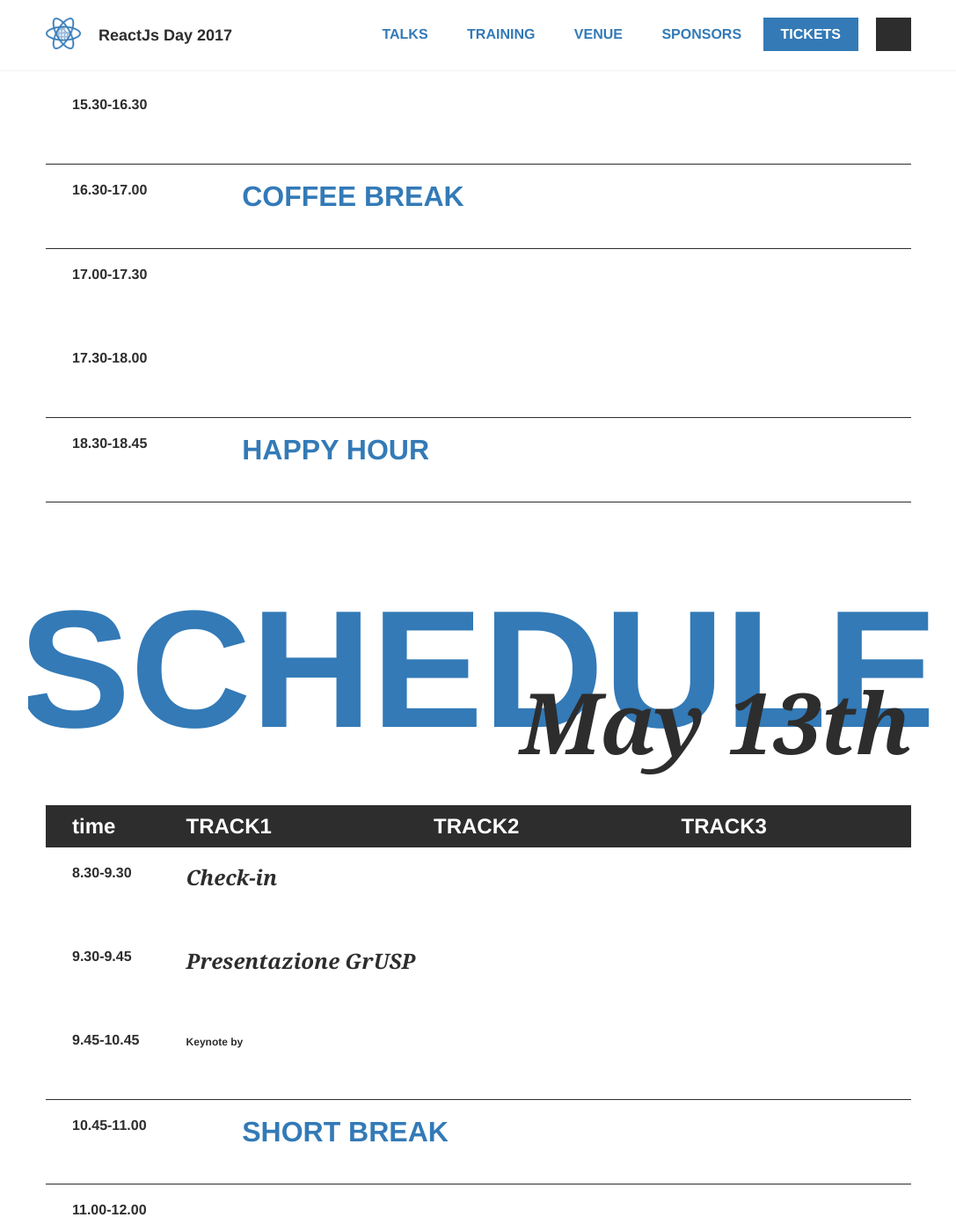
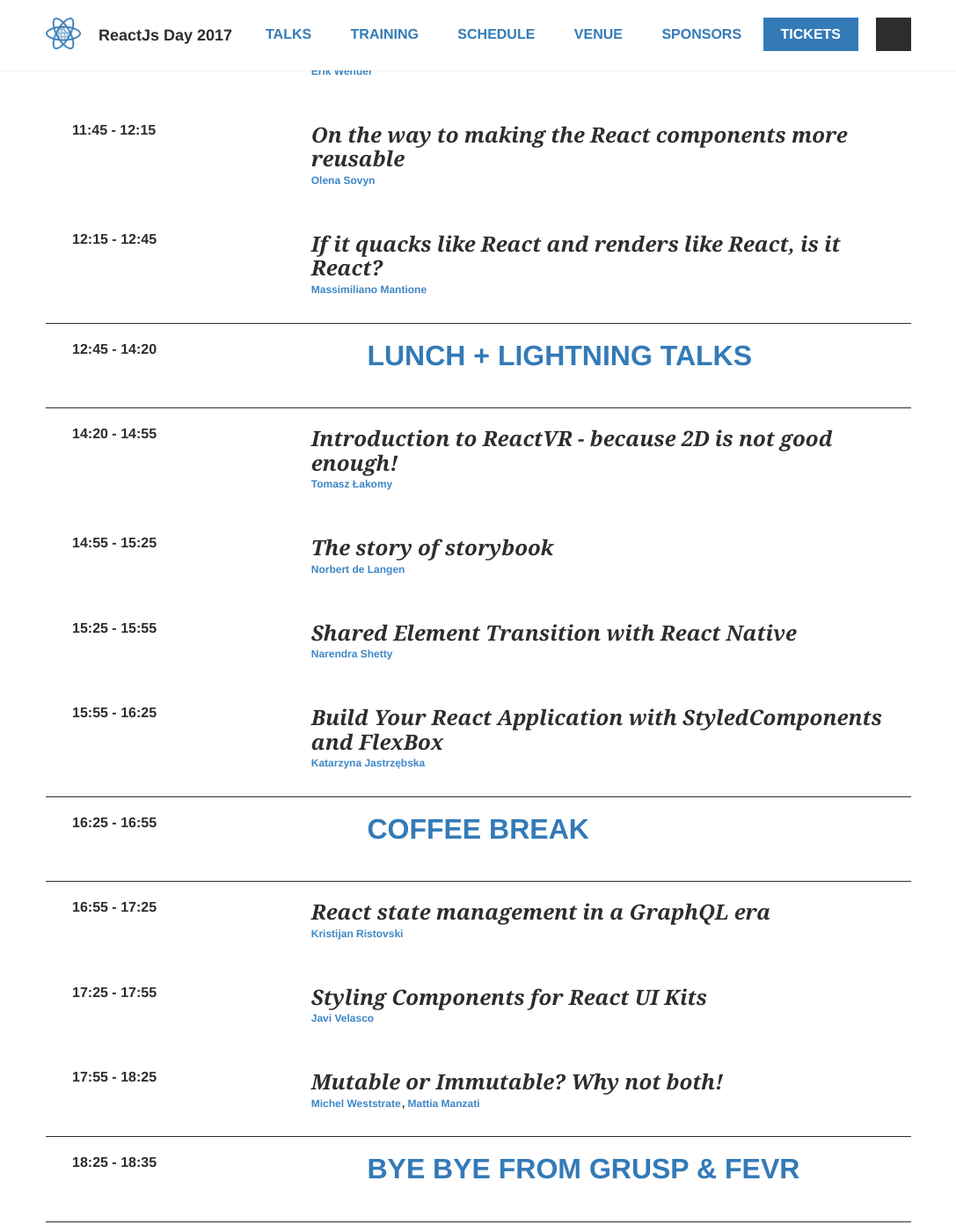
Before and after one commit to GrUSP/2017.reactjsday.it, a Jekyll site: the page built from schedule.html, in a window 1280 px wide and 1400 px high, scrolled down 993 px. Shown: the whole window at 88% size, without its empty margins (96-1183 px from the left). Built offline with Jekyll 4.4.1, drawn with Linux system fonts in a browser that asks for light colours; some web fonts are replaced; some of the changed text lies outside the part shown.

Commit message:
Added and activated schedule

```diff
--- a/_data/conference.yml
+++ b/_data/conference.yml
@@ -8,5 +8,5 @@
 call_for_paper_url: https://docs.google.com/forms/d/e/1FAIpQLSd0xm7YP_ASTLYR10OVvvIIdvDiSGOXy48SCnyJbZiqvXQWvA/viewform
 call_for_paper: false
 talks_available: true
-schedule_available: false
+schedule_available: true
 training_available: true
--- a/schedule.html
+++ b/schedule.html
@@ -4,57 +4,43 @@
 
 <div class="limit limit--top-margin">
 
-  {% include schedule/intro.html date='May 12th' %}
+  {% include schedule/intro.html date='October 6th' %}
 
   <div class="schedule" data-dates="1-25,5-12,1-24">
     <table class="schedule__table">
       <thead>
-        {% include schedule/header.html tracks='3' %}
+        {% include schedule/header.html tracks='1' %}
       </thead>
       <tbody>
-        {% include schedule/event.html time='8.30-9.30' title='Check-in' fill='true' %}
-        {% include schedule/event.html time='9.30-9.45' title='Presentazione GrUSP' fill='true' %}
+        {% include schedule/event.html time='08:30 - 09:20' title='Check-in' fill='true' %}
+        {% include schedule/event.html time='09:20 - 09:30' title='GrUSP presentation' fill='true' %}
+        {% include schedule/event.html time='09:30 - 09:40' title='FEVR & ReactJS Day presentation' fill='true' %}
 
-        {% include schedule/talk.html time='9.45-10.45' title='Deploying PHP 7' keynote='true' fill='true' %}
+        {% include schedule/talk.html time='09:40 - 10:25' title='setState demystified' keynote='true' fill='true' %}
+        {% include schedule/talk.html time='10:25 - 10:55' title='Why you should (not) build a reusable components library for your company' fill='true' %}
 
-        {% include schedule/pause.html time='10.45-11.00' title='Short break' icon="coffee" fill='true' %}
+        {% include schedule/pause.html time='10:55 - 11:15' title='Short break' icon="coffee" fill='true' %}
 
-        <tr>
-          {% include schedule/talk.html title='Your API is a UI' time='11.00-12.00' %}
-          {% include schedule/talk.html title='Deploying PHP 7' %}
-          {% include schedule/talk.html title='Deploying PHP 7' %}
-        </tr>
+        {% include schedule/talk.html time='11:15 - 11:45' title='Introduction To Elm For React Developers' fill='true' %}
+        {% include schedule/talk.html time='11:45 - 12:15' title='On the way to making the React components more reusable' fill='true' %}
+        {% include schedule/talk.html time='12:15 - 12:45' title='If it quacks like React and renders like React, is it React?' fill='true' %}
 
-        {% include schedule/pause.html time='13.00-14.30' title='Lunch' icon="food" fill='true' %}
+        {% include schedule/pause.html time='12:45 - 14:20' title='Lunch + Lightning talks' icon="food" fill='true' %}
 
-        <tr>
-          {% include schedule/talk.html title='Your API is a UI' time='14.30-15.30' %}
-          {% include schedule/talk.html title='PHP 7 performances from PHP 5' %}
-          {% include schedule/talk.html title='Ah quindi non... PHP' %}
-        </tr>
+        {% include schedule/talk.html time='14:20 - 14:55' title='Introduction to ReactVR - because 2D is not good enough!' fill='true' %}
+        {% include schedule/talk.html time='14:55 - 15:25' title='The story of storybook' fill='true' %}
+        {% include schedule/talk.html time='15:25 - 15:55' title='Shared Element Transition with React Native' fill='true' %}
+        {% include schedule/talk.html time='15:55 - 16:25' title='Build Your React Application with StyledComponents and FlexBox' fill='true' %}
 
-        <tr>
-          {% include schedule/talk.html title='Your API is a UI' time='15.30-16.30' %}
-          {% include schedule/talk.html title='PHP 7 performances from PHP 5' %}
-          {% include schedule/talk.html title='Ah quindi non... PHP' %}
-        </tr>
+        {% include schedule/pause.html time='16:25 - 16:55' title='Coffee break' icon="coffee" fill='true' %}
 
-        {% include schedule/pause.html time='16.30-17.00' title='Coffee break' icon="coffee" fill='true' %}
+        {% include schedule/talk.html time='16:55 - 17:25' title='React state management in a GraphQL era' fill='true' %}
+        {% include schedule/talk.html time='17:25 - 17:55' title='Styling Components for React UI Kits' fill='true' %}
+        {% include schedule/talk.html time='17:55 - 18:25' title='Mutable or Immutable? Why not both!' fill='true' %}
 
-        <tr>
-          {% include schedule/talk.html title='Your API is a UI' time='17.00-17.30' %}
-          {% include schedule/talk.html title='PHP 7 performances from PHP 5' %}
-          {% include schedule/talk.html title='Ah quindi non... PHP' %}
-        </tr>
+        {% include schedule/pause.html time='18:25 - 18:35' title='Bye bye from GrUSP & FEVR' icon="bar" fill='true' %}
 
-        <tr>
-          {% include schedule/talk.html title='Your API is a UI' time='17.30-18.00' %}
-          {% include schedule/talk.html title='PHP 7 performances from PHP 5' %}
-          {% include schedule/talk.html title='Ah quindi non... PHP' %}
-        </tr>
-
-        {% include schedule/pause.html time='18.30-18.45' title='Happy hour' icon="bar" fill='true' %}
-
+        {% include schedule/pause.html time='18:40 - 20:00' title='Happy hour!' icon="bar" fill='true' %}
       </tbody>
     </table>
   </div>
@@ -65,126 +51,38 @@
         {% include schedule/header.html track='1' %}
       </thead>
       <tbody>
-        {% include schedule/event.html time='8.30-9.30' title='Check-in' %}
-        {% include schedule/event.html time='9.30-9.45' title='Presentazione GrUSP' %}
+        {% include schedule/event.html time='08:30 - 09:20' title='Check-in' fill='true' %}
+        {% include schedule/event.html time='09:20 - 09:30' title='GrUSP presentation' fill='true' %}
+        {% include schedule/event.html time='09:30 - 09:40' title='FEVR & ReactJS Day presentation' fill='true' %}
 
-        <tr>{% include schedule/talk.html time='9.45-10.45' title='Deploying PHP 7' keynote='true' %}</tr>
+        {% include schedule/talk.html time='09:40 - 10:25' title='setState demystified' keynote='true' fill='true' %}
+        {% include schedule/talk.html time='10:25 - 10:55' title='Why you should (not) build a reusable components library for your company' fill='true' %}
 
-        {% include schedule/pause.html time='10.45-11.00' title='Short break' icon="coffee" %}
+        {% include schedule/pause.html time='10:55 - 11:15' title='Short break' icon="coffee" fill='true' %}
 
-        <tr>{% include schedule/talk.html time='11.00-12.00' title='Your API is a UI' %}</tr>
+        {% include schedule/talk.html time='11:15 - 11:45' title='Introduction To Elm For React Developers' fill='true' %}
+        {% include schedule/talk.html time='11:45 - 12:15' title='On the way to making the React components more reusable' fill='true' %}
+        {% include schedule/talk.html time='12:15 - 12:45' title='If it quacks like React and renders like React, is it React?' fill='true' %}
 
-        {% include schedule/pause.html time='13.00-14.30' title='Lunch' icon="food" %}
+        {% include schedule/pause.html time='12:45 - 14:20' title='Lunch + Lightning talks' icon="food" fill='true' %}
 
-        <tr>{% include schedule/talk.html time='14.30-15.30' title='Deploying PHP 7' %}</tr>
-        <tr>{% include schedule/talk.html time='15.30-16.30' title='Your API is a UI' %}</tr>
+        {% include schedule/talk.html time='14:20 - 14:55' title='Introduction to ReactVR - because 2D is not good enough!' fill='true' %}
+        {% include schedule/talk.html time='14:55 - 15:25' title='The story of storybook' fill='true' %}
+        {% include schedule/talk.html time='15:25 - 15:55' title='Shared Element Transition with React Native' fill='true' %}
+        {% include schedule/talk.html time='15:55 - 16:25' title='Build Your React Application with StyledComponents and FlexBox' fill='true' %}
 
-        {% include schedule/pause.html time='16.30-17.00' title='Coffee break' icon="coffee" %}
+        {% include schedule/pause.html time='16:25 - 16:55' title='Coffee break' icon="coffee" fill='true' %}
 
-        <tr>{% include schedule/talk.html time='17.00-17.30' title='Deploying PHP 7'  %}</tr>
-        <tr>{% include schedule/talk.html time='17.30-18.00' title='Your API is a UI' %}</tr>
+        {% include schedule/talk.html time='16:55 - 17:25' title='React state management in a GraphQL era' fill='true' %}
+        {% include schedule/talk.html time='17:25 - 17:55' title='Styling Components for React UI Kits' fill='true' %}
+        {% include schedule/talk.html time='17:55 - 18:25' title='Mutable or Immutable? Why not both!' fill='true' %}
 
-        {% include schedule/pause.html time='18.30-18.45' title='Happy hour' icon="bar" fill='true' %}
+        {% include schedule/pause.html time='18:25 - 18:35' title='Bye bye from GrUSP & FEVR' icon="bar" fill='true' %}
 
+        {% include schedule/pause.html time='18:40 - 20:00' title='Happy hour!' icon="bar" fill='true' %}
       </tbody>
     </table>
   </div>
-
-
-
-
-
-
-
-
-
-
-  {% include schedule/intro.html date='May 13th' %}
-
-  <div class="schedule" data-dates="5-13">
-    <table class="schedule__table">
-      <thead>
-        {% include schedule/header.html tracks='3' %}
-      </thead>
-      <tbody>
-        {% include schedule/event.html time='8.30-9.30' title='Check-in' fill='true' %}
-        {% include schedule/event.html time='9.30-9.45' title='Presentazione GrUSP' fill='true' %}
-
-        {% include schedule/talk.html time='9.45-10.45' title='Deploying PHP 7' keynote='true' fill='true' %}
-
-        {% include schedule/pause.html time='10.45-11.00' title='Short break' icon="coffee" fill='true' %}
-
-        <tr>
-          {% include schedule/talk.html title='Your API is a UI' time='11.00-12.00' %}
-          {% include schedule/talk.html title='Deploying PHP 7' %}
-          {% include schedule/talk.html title='Deploying PHP 7' %}
-        </tr>
-
-        {% include schedule/pause.html time='13.00-14.30' title='Lunch' icon="food" fill='true' %}
-
-        <tr>
-          {% include schedule/talk.html title='Your API is a UI' time='14.30-15.30' %}
-          {% include schedule/talk.html title='PHP 7 performances from PHP 5' %}
-          {% include schedule/talk.html title='Ah quindi non... PHP' %}
-        </tr>
-
-        <tr>
-          {% include schedule/talk.html title='Your API is a UI' time='15.30-16.30' %}
-          {% include schedule/talk.html title='PHP 7 performances from PHP 5' %}
-          {% include schedule/talk.html title='Ah quindi non... PHP' %}
-        </tr>
-
-        {% include schedule/pause.html time='16.30-17.00' title='Coffee break' icon="coffee" fill='true' %}
-
-        <tr>
-          {% include schedule/talk.html title='Your API is a UI' time='17.00-17.30' %}
-          {% include schedule/talk.html title='PHP 7 performances from PHP 5' %}
-          {% include schedule/talk.html title='Ah quindi non... PHP' %}
-        </tr>
-
-        <tr>
-          {% include schedule/talk.html title='Your API is a UI' time='17.30-18.00' %}
-          {% include schedule/talk.html title='PHP 7 performances from PHP 5' %}
-          {% include schedule/talk.html title='Ah quindi non... PHP' %}
-        </tr>
-
-        {% include schedule/pause.html time='18.30-18.45' title='Happy hour' icon="bar" fill='true' %}
-
-      </tbody>
-    </table>
-  </div>
-
-  <div class="schedule schedule--mobile" data-dates="5-13">
-    <table class="schedule__table">
-      <thead>
-        {% include schedule/header.html track='1' %}
-      </thead>
-      <tbody>
-        {% include schedule/event.html time='8.30-9.30' title='Check-in' %}
-        {% include schedule/event.html time='9.30-9.45' title='Presentazione GrUSP' %}
-
-        <tr>{% include schedule/talk.html time='9.45-10.45' title='Deploying PHP 7' keynote='true' %}</tr>
-
-        {% include schedule/pause.html time='10.45-11.00' title='Short break' icon="coffee" %}
-
-        <tr>{% include schedule/talk.html time='11.00-12.00' title='Your API is a UI' %}</tr>
-
-        {% include schedule/pause.html time='13.00-14.30' title='Lunch' icon="food" %}
-
-        <tr>{% include schedule/talk.html time='14.30-15.30' title='Deploying PHP 7' %}</tr>
-        <tr>{% include schedule/talk.html time='15.30-16.30' title='Your API is a UI' %}</tr>
-
-        {% include schedule/pause.html time='16.30-17.00' title='Coffee break' icon="coffee" %}
-
-        <tr>{% include schedule/talk.html time='17.00-17.30' title='Deploying PHP 7'  %}</tr>
-        <tr>{% include schedule/talk.html time='17.30-18.00' title='Your API is a UI' %}</tr>
-
-        {% include schedule/pause.html time='18.30-18.45' title='Happy hour' icon="bar" fill='true' %}
-
-      </tbody>
-    </table>
-  </div>
-
 
 </div>
 
```
Also changed, not shown: _data/talks.yml (+5 -3 lines).
